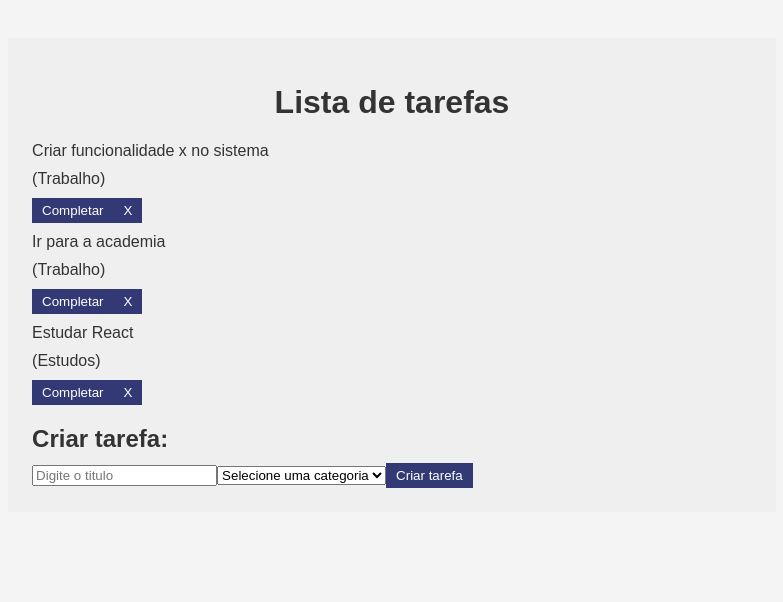
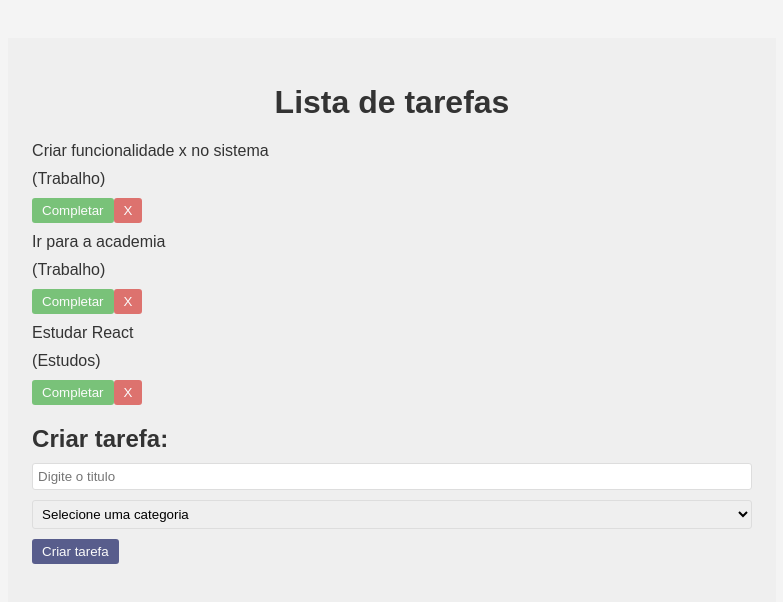
Before and after one commit to Arthur-zct/todo-list, a React (Vite) app: page / in a window 1280 px wide. Shown: the top 602 px of the page, without its empty margins (248-1031 px from the left). Built offline with nearby package versions, Linux system fonts and the light colour scheme.

Commit message:
melhorando o css da lista

```diff
--- a/src/App.css
+++ b/src/App.css
@@ -38,5 +38,32 @@
   color: #fff;
   padding: 5px 10px;
   border: none;
+  border-radius: 3px;
+  cursor: pointer;
+  opacity: 0.8;
+  transition: 0.3s
+}
 
+button:hover {
+  opacity: 1;
 }
+
+.complete {
+  background-color: #5cb85c;
+}
+
+.remove {
+  background-color: #d9534f;
+}
+
+.todo-form {
+  padding-bottom: 1.5rem;
+}
+
+input, select {
+  padding: 5px;
+  margin-bottom: 10px;
+  border: 1px solid #ddd;
+  border-radius: 3px;
+  width: 100%;
+}
--- a/src/components/Lista.jsx
+++ b/src/components/Lista.jsx
@@ -10,8 +10,8 @@
             <p className='category'> ({TodoC.category}) </p>
         </div>
         <div>
-            <button>Completar</button>
-            <button>X</button>
+            <button className='complete'>Completar</button>
+            <button className='remove'>X</button>
         </div>
     </section>
 
```
